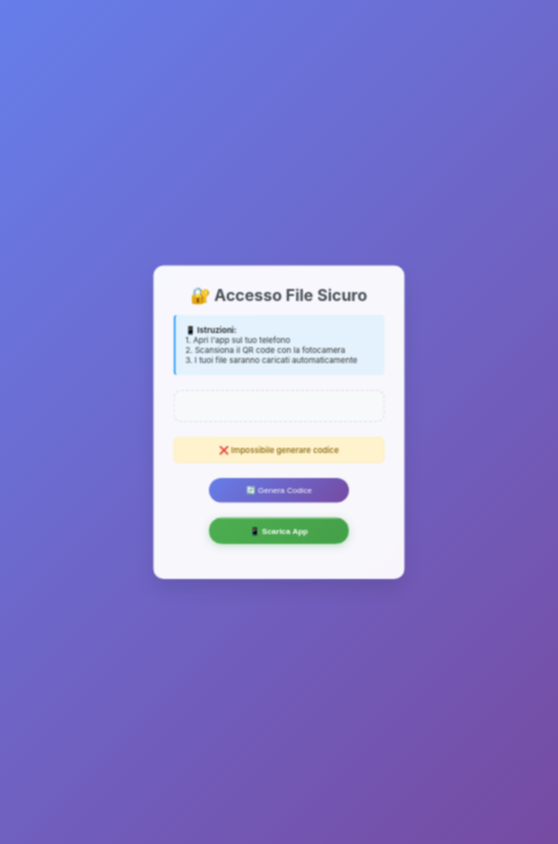
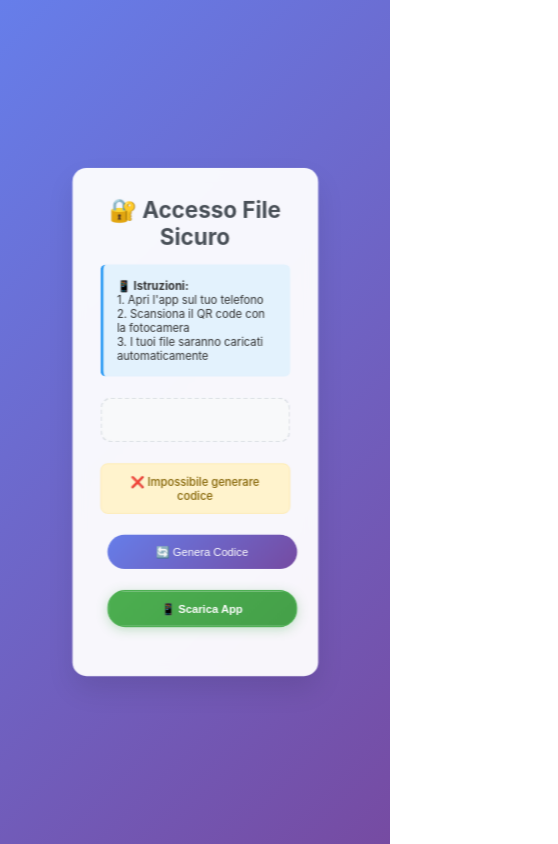
Before and after one commit to sasasa23rf/server_e_sito-app-cloud, a website: page public/index.html in a window 390 px wide. Shown: the whole page, 558 px wide, since content can reach past the window. Drawn offline with nearby package versions, Linux system fonts and the light colour scheme; no server answers.

Commit message:
Update styles.css

```diff
--- a/public/styles.css
+++ b/public/styles.css
@@ -502,9 +502,8 @@ button:hover {
 /* Rimpicciolimento totale per schermi piccoli */
 @media (max-width: 450px) and (max-height: 950px) {
   html {
-    transform: scale(0.5);
+    transform: scale(0.7);
+    transform-origin: center center;
 
-    /* Compensa lo spazio lasciato dal ridimensionamento */
-    width: 143%;
   }
 }
```
